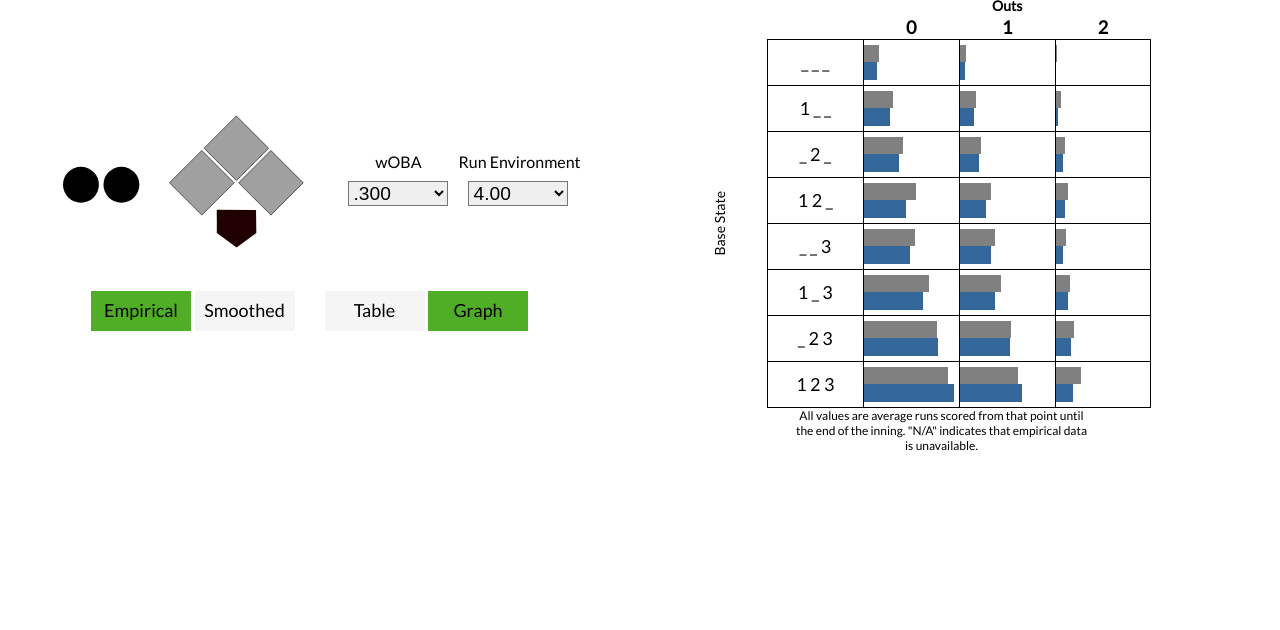
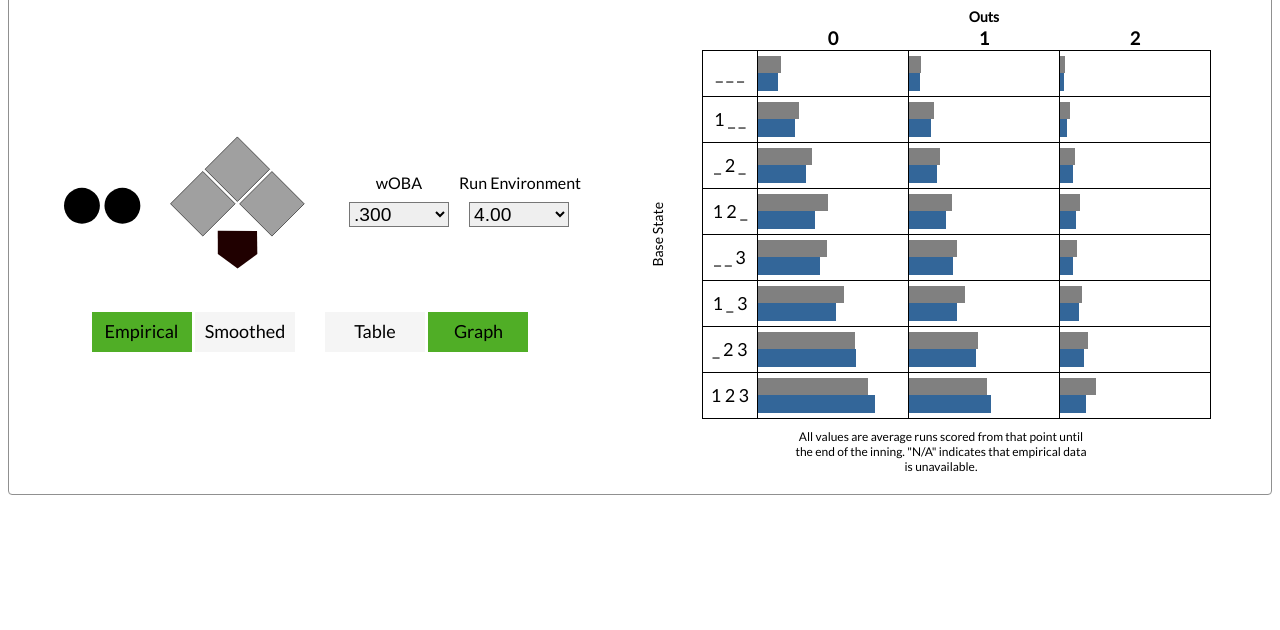
Before and after one commit to seandolinar/fg_run_expectancy, a plain HTML site: page index.html in a window 1280 px wide. Shown: the part 170-800 px from the top of the page. Drawn offline with nearby package versions, Linux system fonts and the light colour scheme.

Commit message:
different scaling

```diff
--- a/index.html
+++ b/index.html
@@ -18,6 +18,9 @@
         .d3-container {
             display: flex;
             flex-direction: column;
+            border: 1.5px solid #909090;
+            border-radius: 4px;
+            padding: 10px 0;
         }
 
         .viz-container {
@@ -68,12 +71,12 @@
         }
 
         .re-table {
-            width: 80%;
+            width: 100%;
             height: 100%;
             margin: auto;
             position: relative;
             left: -5%;
-            table-layout: fixed;
+            table-layout: auto;
             border-collapse: collapse;
         }
 
@@ -124,7 +127,10 @@
         .data-bar {
             position: relative;
         }
-
+        .data-bar.hatch {
+            background-color: white;
+            background:url('hatch.png') repeat;
+        }
         .arrow-left {
             width: 0;
             height: 0;
--- a/js/run_expectancy.js
+++ b/js/run_expectancy.js
@@ -74,7 +74,7 @@ var m = {
 
             d3.select('tr.val').append('td').attr('rowspan',8).attr('class','box_rotate').style('font-size', '14px').text('Base State')
 
-            d3.selectAll('.box-1').append('div').style('text-align', 'center').style('font-size', '12px').style('width', '300px').style('margin', 'auto').text('All values are average runs scored from that point until the end of the inning. "N/A" indicates that empirical data is unavailable.')
+            d3.selectAll('.box-1').append('div').style('text-align', 'center').style('font-size', '12px').style('width', '300px').style('margin', '10px auto').text('All values are average runs scored from that point until the end of the inning. "N/A" indicates that empirical data is unavailable.')
 
     },
     table: function() {
@@ -84,6 +84,7 @@ var m = {
             .data([], function(d, i) {
                 d3.select(this)
                     .append('td')
+                    //.style('width', '20px')
                     .text(m.baseStatesLabel[i])
 
                 d3.select(this)
@@ -92,6 +93,7 @@ var m = {
                     .enter()
                     .append('td')
                     .attr('data-column', function(d, i) { return i; })
+                    .attr('width', '120px')
                     .style('color', function(d) {
                         if (d.main == -1) {
                             return '#A0A0A0'
@@ -119,7 +121,9 @@ var m = {
         m.runRef()
         console.log(m.reRange.concat(m.reRangeRef))
 
-        var X = d3.scale.linear().domain(d3.extent(m.reRange.concat(m.reRangeRef))).range([0,95])
+        //var X = d3.scale.linear().domain(d3.extent(m.reRange.concat(m.reRangeRef))).range([0,95])
+        var X = d3.scale.linear().domain([0,2.75]).range([0,95])
+
 
         d3.selectAll('tr.val')
             .data([], function(d, i) {
@@ -132,6 +136,7 @@ var m = {
                     .data(d)
                     .enter()
                     .append('td')
+                    .attr('width', '150px')
                     .attr('data-column', function(d, i) { return i; })
 
                     cell
@@ -145,10 +150,26 @@ var m = {
 
                     cell
                     .append('div')
-                    .style('background-color', '#336699')
+                    .style('background-color', function(d){
+
+                        if (d.main > 2.75) {
+
+                        }
+                        else {
+                            return '#336699'
+                        }
+                    })
                     .style('width', function(d) { return Math.max(X(d.main),0) + '%';})
                     .style('height', '50%')
-                    .attr('class', 'data-bar')
+                    .attr('class', function(d){
+
+                        if (d.main > 2.75) {
+                            return 'data-bar hatch'
+                        }
+                        else {
+                            return 'data-bar'
+                        }
+                    })
                     .attr('data-type', 'main')
                     .style('color', function(d) {
                         if (d.main == -1) {
```
Also changed, not shown: hatch.png (added).
